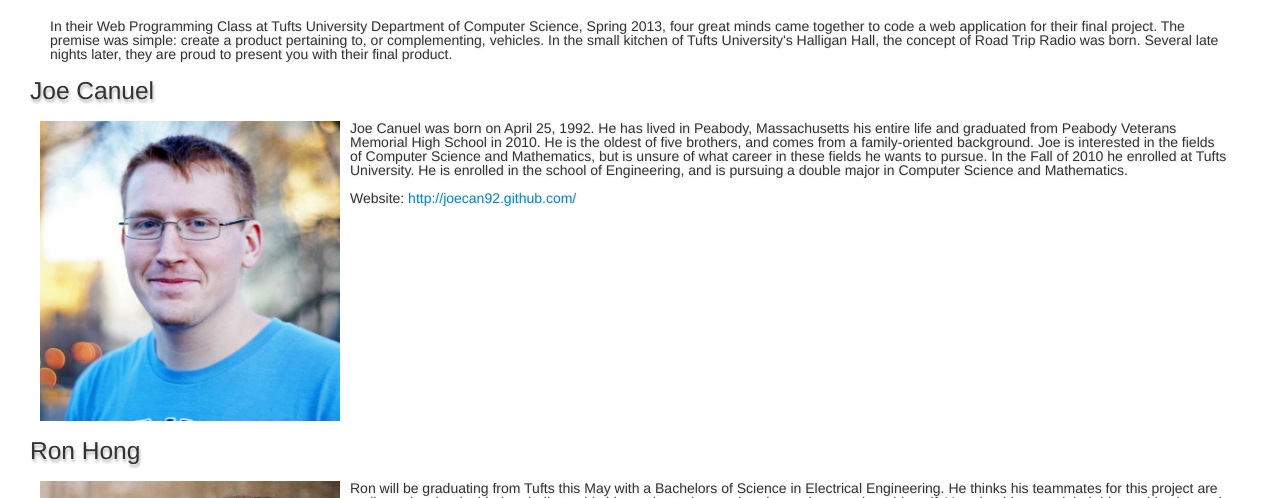
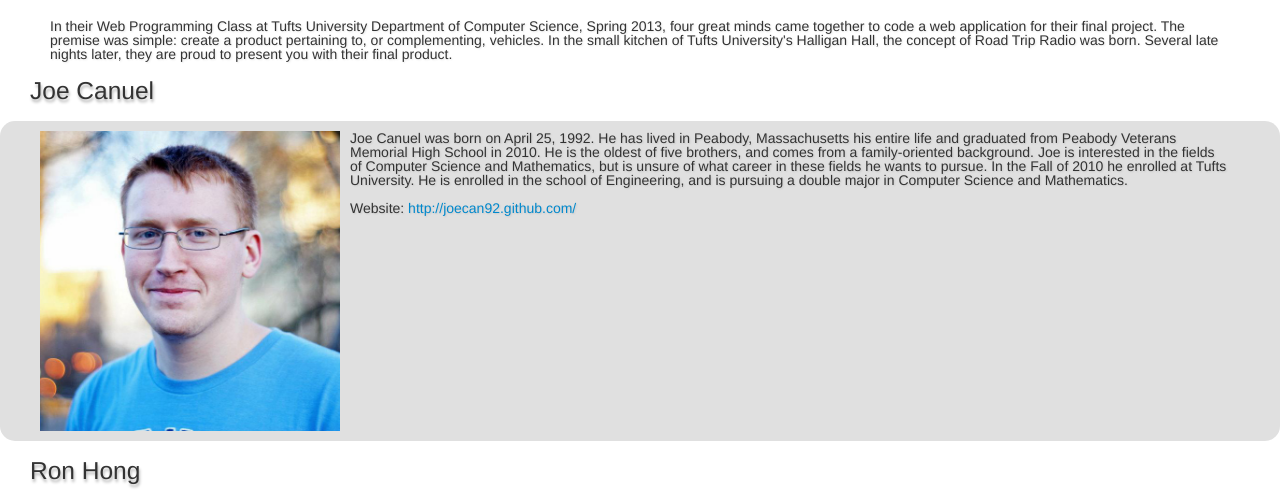
Before and after one commit to TylerLubeck/comp20-team3, a plain HTML site: page front_end/about.html in a window 1280 px wide. Shown: the part 225-723 px from the top of the page. Drawn offline with Linux system fonts and the light colour scheme.

Commit message:
adding rounded edges

```diff
--- a/front_end/stylesheets/index.css
+++ b/front_end/stylesheets/index.css
@@ -69,7 +69,11 @@ table
 
 .bio
 {
+    padding-top: 10px;
+    padding-bottom: 10px;
     height: 300px;
+    background-color: #E0E0E0;
+    border-radius: 15px;
 }
 
 .bio_name
@@ -89,6 +93,7 @@ table
     padding-left: 40px;
     padding-right: 10px;
     padding-bottom: 10px;
+    padding-top: 10px;
 }
 
 #login
```
